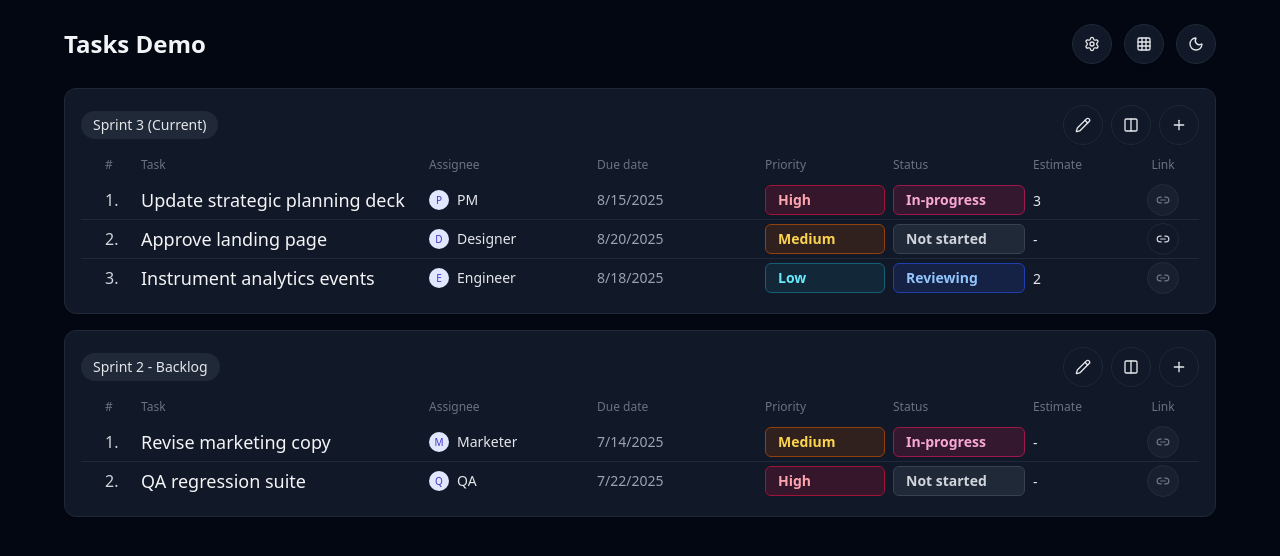
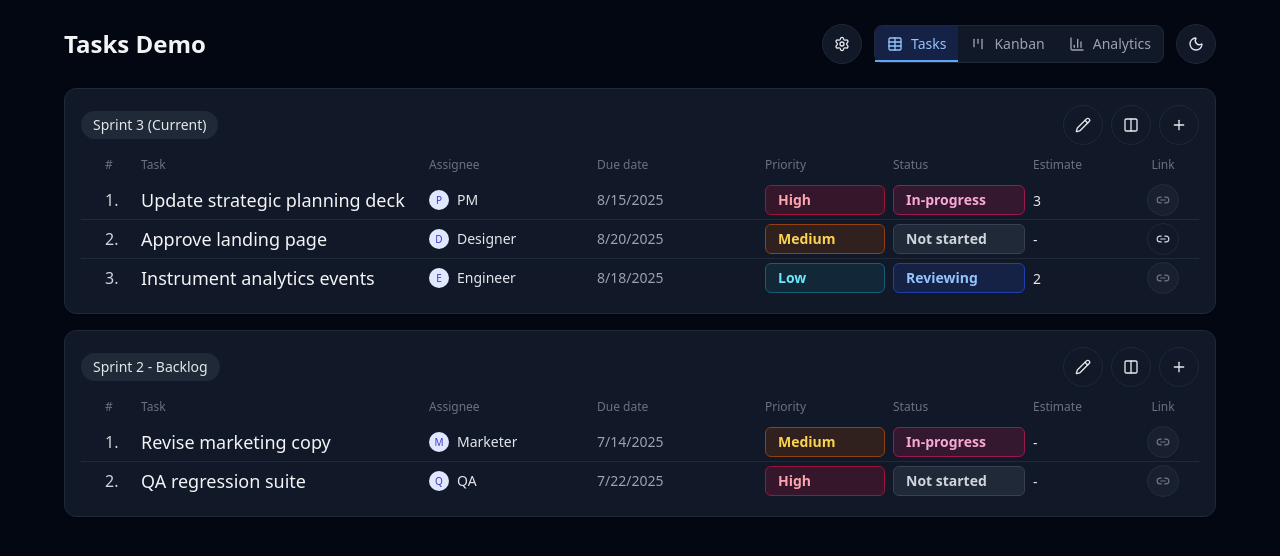
Before and after one commit to codeatmoon/only-tasks-turbo, a Next.js app in the folder apps/only-tasks/: page /demo in a window 1280 px wide. Shown: the top 556 px of the page. Built offline with nearby package versions, Linux system fonts and the light colour scheme.

Commit message:
Add section control for view switching (Tasks/Kanban/Analytics)
Co-authored-by: codeatmoon <129099927+codeatmoon@users.noreply.github.com>

```diff
--- a/apps/only-tasks/app/[spaceid]/page.tsx
+++ b/apps/only-tasks/app/[spaceid]/page.tsx
@@ -5,9 +5,10 @@ import TaskTable from '@/components/tasks/TaskTable'
 import KanbanBoard from '@/components/tasks/KanbanBoard'
 import TaskGraph from '@/components/tasks/TaskGraph'
 import { useLocalStorage } from '@/hooks/useLocalStorage'
-import { LucideGrid, LucideSettings, LucideLoader } from 'lucide-react'
+import { LucideSettings, LucideLoader } from 'lucide-react'
 import { useRouter, useParams } from 'next/navigation'
 import ThemeToggle from '@/components/ThemeToggle'
+import ViewSelector from '@/components/ViewSelector'
 
 export default function SpacePage() {
   const router = useRouter()
@@ -221,10 +222,7 @@ export default function SpacePage() {
     }
   }
 
-  const cycleView = () => {
-    const next = view === 'sheet' ? 'kanban' : view === 'kanban' ? 'graph' : 'sheet'
-    setView(next)
-  }
+
 
   // Show loading state
   if (loading) {
@@ -267,13 +265,7 @@ export default function SpacePage() {
               >
                 <LucideSettings size={16} />
               </button>
-              <button
-                onClick={cycleView}
-                className="icon-btn"
-                title={`Toggle View (Current: ${view})`}
-              >
-                <LucideGrid size={16} />
-              </button>
+              <ViewSelector currentView={view} onViewChange={setView} />
               <ThemeToggle />
             </div>
           </header>
--- a/apps/only-tasks/app/demo/page.tsx
+++ b/apps/only-tasks/app/demo/page.tsx
@@ -6,9 +6,10 @@ import TaskTable from '@/components/tasks/TaskTable'
 import KanbanBoard from '@/components/tasks/KanbanBoard'
 import TaskGraph from '@/components/tasks/TaskGraph'
 import { useLocalStorage } from '@/hooks/useLocalStorage'
-import { LucideGrid, LucideSettings } from 'lucide-react'
+import { LucideSettings } from 'lucide-react'
 import { useRouter } from 'next/navigation'
 import ThemeToggle from '@/components/ThemeToggle'
+import ViewSelector from '@/components/ViewSelector'
 
 export default function DemoPage() {
   const router = useRouter()
@@ -50,10 +51,7 @@ export default function DemoPage() {
     }))
   }
 
-  const cycleView = () => {
-    const next = view === 'sheet' ? 'kanban' : view === 'kanban' ? 'graph' : 'sheet'
-    setView(next)
-  }
+
 
   return (
     <main className="min-h-screen bg-gray-50 dark:bg-gray-950 p-6">
@@ -69,13 +67,7 @@ export default function DemoPage() {
               >
                 <LucideSettings size={16} />
               </button>
-              <button
-                onClick={cycleView}
-                className="icon-btn"
-                title={`Toggle View (Current: ${view})`}
-              >
-                <LucideGrid size={16} />
-              </button>
+              <ViewSelector currentView={view} onViewChange={setView} />
               <ThemeToggle />
             </div>
           </header>
--- /dev/null
+++ b/apps/only-tasks/components/ViewSelector.tsx
@@ -0,0 +1,62 @@
+'use client'
+
+import { Table, Kanban, BarChart3 } from 'lucide-react'
+
+interface ViewSelectorProps {
+  currentView: 'sheet' | 'kanban' | 'graph'
+  onViewChange: (view: 'sheet' | 'kanban' | 'graph') => void
+}
+
+export default function ViewSelector({ currentView, onViewChange }: ViewSelectorProps) {
+  const views = [
+    {
+      key: 'sheet' as const,
+      label: 'Tasks',
+      icon: Table,
+      title: 'Table view with detailed task information'
+    },
+    {
+      key: 'kanban' as const,
+      label: 'Kanban',
+      icon: Kanban,
+      title: 'Board view with drag-and-drop columns'
+    },
+    {
+      key: 'graph' as const,
+      label: 'Analytics',
+      icon: BarChart3,
+      title: 'Charts and analytics dashboard'
+    }
+  ]
+
+  return (
+    <div className="flex items-center bg-white border border-gray-200 rounded-lg shadow-sm dark:bg-gray-900 dark:border-gray-800">
+      {views.map((view) => {
+        const Icon = view.icon
+        const isActive = currentView === view.key
+
+        return (
+          <button
+            key={view.key}
+            onClick={() => onViewChange(view.key)}
+            className={`
+              relative flex items-center gap-2 px-3 py-2 text-sm font-medium transition-all
+              first:rounded-l-lg last:rounded-r-lg
+              ${isActive
+                ? 'bg-blue-50 text-blue-700 dark:bg-blue-900/30 dark:text-blue-300'
+                : 'text-gray-600 hover:bg-gray-50 dark:text-gray-400 dark:hover:bg-gray-800'
+              }
+            `}
+            title={view.title}
+          >
+            <Icon size={16} />
+            <span>{view.label}</span>
+            {isActive && (
+              <div className="absolute bottom-0 left-0 right-0 h-0.5 bg-blue-600 dark:bg-blue-400" />
+            )}
+          </button>
+        )
+      })}
+    </div>
+  )
+}
```
